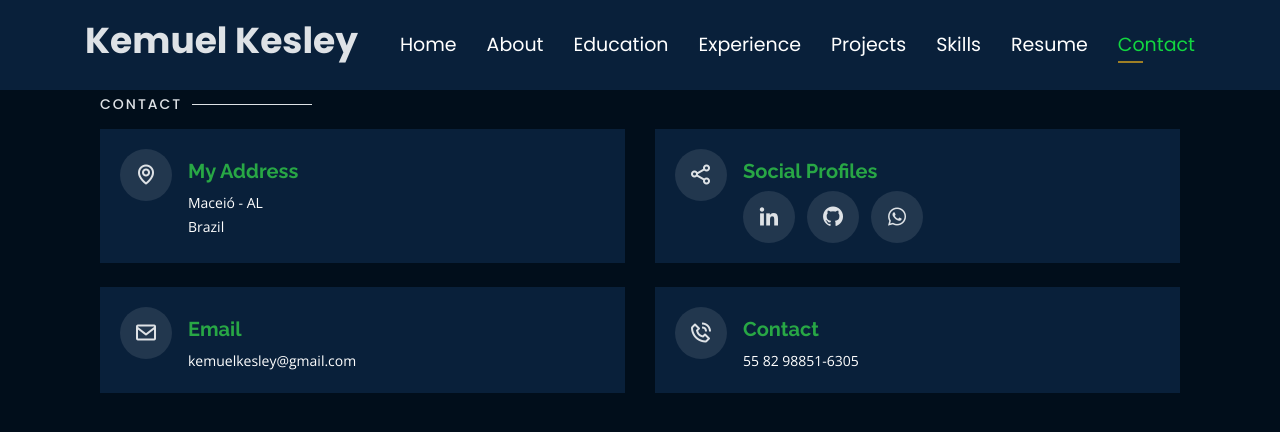
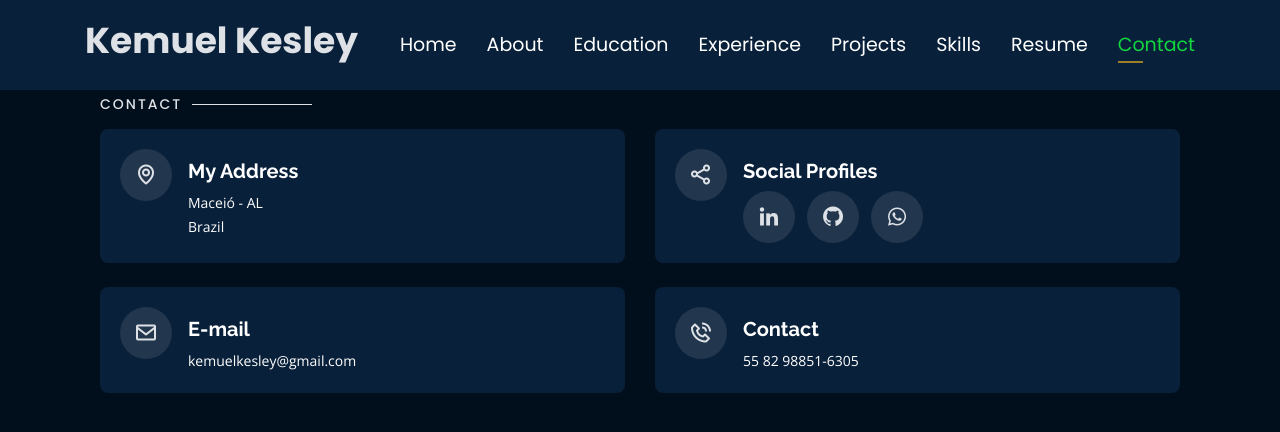
Before and after one commit to kemuelkesley/kemuelkesley.github.io, a plain HTML site: page index.html in a window 1280 px wide. Both pictures are taken after a click on the link "Contact". Drawn offline with nearby package versions, Linux system fonts and the light colour scheme.

Commit message:
Adionado hover nas divs dos contacts

```diff
--- a/assets/css/style.css
+++ b/assets/css/style.css
@@ -1102,8 +1102,8 @@ section .container {
 
 
 .custom-image {
-  width: 100%; /* Largura padrão */
-  height: 200px; /* Altura padrão */
+  width: 100%;
+  height: 200px;
   object-fit: cover; /* Mantém o enquadramento sem distorcer */
   display: block; /* Remove espaçamento indesejado em imagens inline */
 }
@@ -1111,3 +1111,17 @@ section .container {
 .custom-border {
   border-radius: 5px;
 }
+
+/* Estilo inicial das divs */
+.info-box {
+  background-color: #f9f9f9; /* Fundo padrão */
+  border-radius: 8px; /* Bordas arredondadas */
+  transition: all 0.3s ease; /* Animação suave */
+}
+
+/* Efeito hover para todas as divs */
+.info-box-hover:hover {
+  background-color: #2a5a35; /* Fundo verde */
+
+
+}
--- a/index.html
+++ b/index.html
@@ -638,48 +638,46 @@
       <div class="row mt-2">
 
         <div class="col-md-6 d-flex align-items-stretch">
-          <div class="info-box">
+          <div class="info-box info-box-hover">
             <i class="bx bx-map"></i>
-            <h3>My Address</h3>
+            <h3 style="color: #fff;">My Address</h3>
             <p>Maceió - AL</p>
             <p>Brazil</p>
           </div>
         </div>
 
         <div class="col-md-6 mt-4 mt-md-0 d-flex align-items-stretch">
-          <div class="info-box">
+          <div class="info-box info-box-hover">
             <i class="bx bx-share-alt"></i>
-            <h3>Social Profiles</h3>
+            <h3 style="color: #fff;">Social Profiles</h3>
             <div class="social-links">
               <a href="https://www.linkedin.com/in/kemuel-kesley-23886435/" target="_blank" class="linkedin"><i class="bx bxl-linkedin"></i></a>
               <a href="https://www.github.com/kemuelkesley" target="_blank" class="github"><i class="bx bxl-github"></i></a>
-              <!-- <a href="mailto:kemuelkesley@gmail.com" target="_blank" class="google"><i class="bx bxl-google"></i></a>              -->
               <a href="https://whatsa.me/5582988516305/?t=Ol%C3%A1%20vi%20seu%20portifolio%20no%20seu%20site" target="_blank" class="whatsapp"><i class="bx bxl-whatsapp"></i></a>
-
             </div>
           </div>
         </div>
 
         <div class="col-md-6 mt-4 d-flex align-items-stretch">
-          <div class="info-box">
+          <div class="info-box info-box-hover">
             <i class="bx bx-envelope"></i>
-            <h3>Email</h3>
+            <h3 style="color: #fff;">E-mail</h3>
             <p><a href="mailto:kemuelkesley@gmail.com" style="color: #fff;">kemuelkesley@gmail.com</a></p>
-            <!-- <p>kemuelkesleydeveoper@gmail.com</p> -->
           </div>
         </div>
+
         <div class="col-md-6 mt-4 d-flex align-items-stretch">
-          <div class="info-box">
+          <div class="info-box info-box-hover">
             <i class="bx bx-phone-call"></i>
-            <h3>Contact</h3>
-            <!-- <p>55 82 98851-6305</p> -->
+            <h3 style="color: #fff;">Contact</h3>
             <p><a href="tel:+5582988516305" style="color: #fff;">55 82 98851-6305</a></p>
           </div>
         </div>
+
       </div>
-      <!-- <div id="sfczmlqxr5caww28rswrt8849ghbekgnh3j" ></div><script type="text/javascript" src="https://counter1.stat.ovh/private/counter.js?c=zmlqxr5caww28rswrt8849ghbekgnh3j&down=async" async></script><noscript><a href="https://www.freecounterstat.com" title="free web counter"><img src="https://counter1.stat.ovh/private/freecounterstat.php?c=zmlqxr5caww28rswrt8849ghbekgnh3j" border="0" title="free web counter" alt="free web counter" style="visibility: none;"></a></noscript> -->
     </div>
   </section>
+
 
   <!-- End Contact Section -->
 
```
